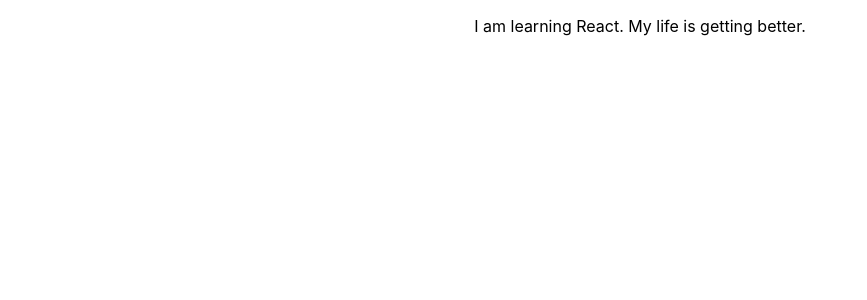
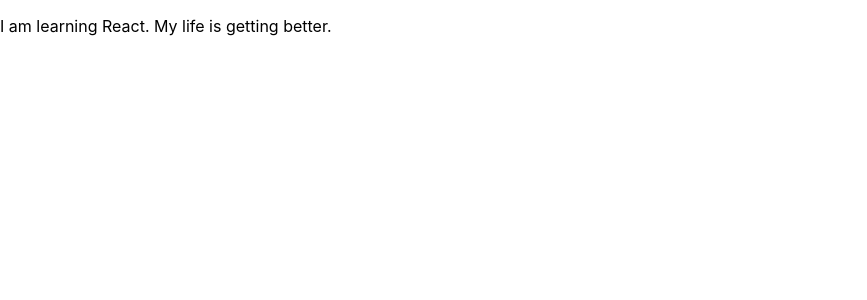
Before and after one commit to Wabhi/render-components-react, a React (Create React App) app: page / in a window 1280 px wide. Shown: the top 300 px of the page, without its empty margins (0-867 px from the left). Built offline with nearby package versions, Linux system fonts and the light colour scheme.

Commit message:
id changed

```diff
--- a/src/App.js
+++ b/src/App.js
@@ -4,7 +4,7 @@
 
 const App = () => {
   return (
-    <div className="App">
+    <div id="root">
       <Home />
     </div>
   );
--- a/src/Components/Home.js
+++ b/src/Components/Home.js
@@ -2,9 +2,7 @@
 
 const Home = () => {
     return (
-        <div id="root">
            <p>I am learning React. My life is getting better.</p>
-        </div>
     );
 };
 
```
Also changed, not shown: package.json (+11 -0 lines).
